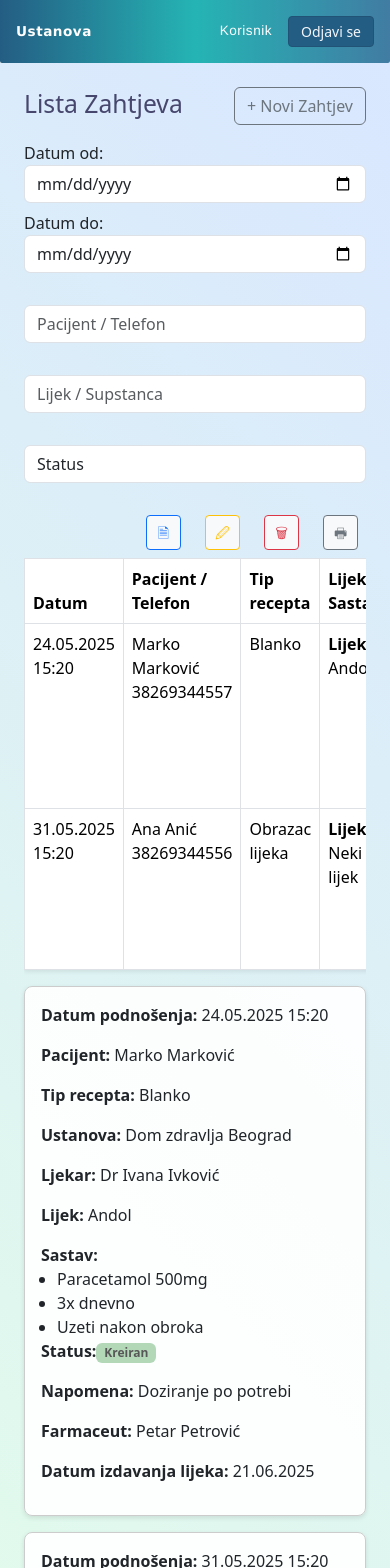
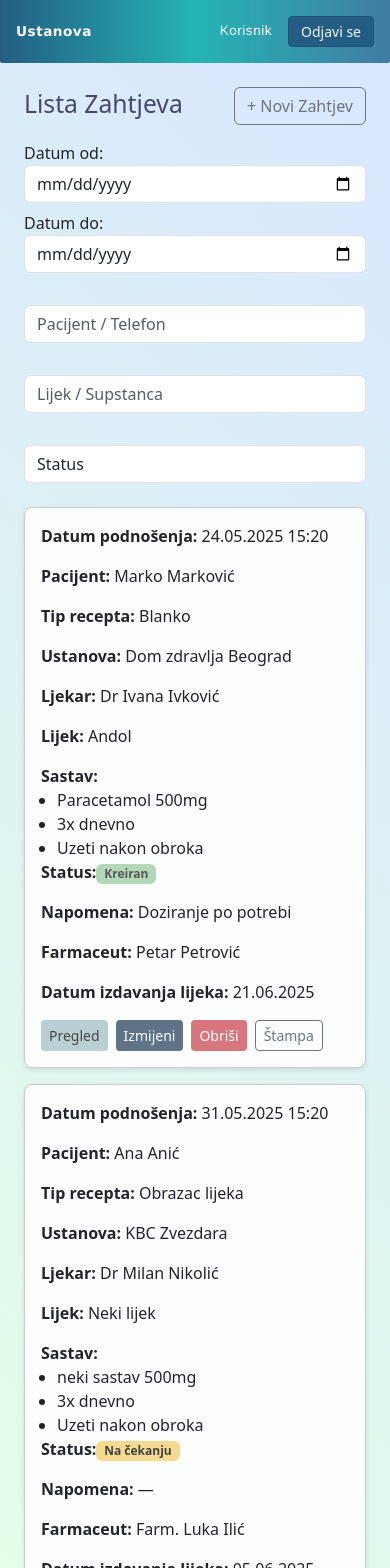
Before and after one commit to myproj832/Web-zahtjevi, a React (Vite) app in the folder frontend/: page /requests in a window 390 px wide. Shown: the top 1568 px of the page. Built offline with nearby package versions, Linux system fonts and the light colour scheme; no server answers; sample sign-in values are in the browser's storage.

Commit message:
Fix: Mobile view

```diff
--- a/frontend/src/components/RequestsList/ActionButtons.jsx
+++ b/frontend/src/components/RequestsList/ActionButtons.jsx
@@ -1,7 +1,6 @@
-import React from 'react';
-
 function ActionButtons({ selectedRequest, handleDelete }) {
     return (
+        <div className='d-none d-md-block'>
             <div className="d-flex justify-content-end gap-4 p-2">
                 <button
                     className="btn btn-sm btn-outline-primary btn-light btn-30"
@@ -28,6 +27,7 @@ function ActionButtons({ selectedRequest, handleDelete }) {
                     🖶
                 </button>
             </div>
+        </div>
     );
 }
 
--- a/frontend/src/components/RequestsList/RequestCard.jsx
+++ b/frontend/src/components/RequestsList/RequestCard.jsx
@@ -34,7 +34,35 @@ function RequestCard({ request }) {
             <p><strong>Napomena:</strong> {request.napomena || "—"}</p>
             <p><strong>Farmaceut:</strong> {request.farmaceut}</p>
             <p><strong>Datum izdavanja lijeka:</strong> {request.datumIzdavanja}</p>
+            <div className="button-group mt-3 d-flex flex-wrap gap-2">
+                <button className="btn btn-pregled btn-sm">Pregled</button>
+                {request.status === "Kreiran" && (
+                    <>
+                        <button className="btn btn-izmijeni btn-sm">Izmijeni</button>
+                        <button
+                            className="btn btn-obrisi btn-sm"
+                            onClick={() => {
+                                if (
+                                    window.confirm(
+                                        "Jeste li sigurni da želite da obrišete zahtjev?"
+                                    )
+                                ) {
+                                    // Simulacija promjene statusa
+                                    alert("Zahtjev je sada pasivan (soft delete)");
+                                }
+                            }}
+                        >
+                            Obriši
+                        </button>
+                    </>
+                )}
+                <button className="btn btn-outline-secondary btn-sm">
+                    Štampa
+                </button>
+            </div>
         </div>
+
+
     );
 }
 
--- a/frontend/src/components/RequestsList/RequestTable.jsx
+++ b/frontend/src/components/RequestsList/RequestTable.jsx
@@ -1,8 +1,8 @@
-import React from "react";
 import { Table } from "react-bootstrap";
 
 function RequestTable({ filteredRequests, setSelectedRowId, selectedRowId }) {
     return (
+        <div className="d-none d-md-block">
             <Table bordered hover responsive className="bg-white shadow-sm">
                 <thead>
                     <tr>
@@ -56,8 +56,7 @@ function RequestTable({ filteredRequests, setSelectedRowId, selectedRowId }) {
                             </td>
                             <td>
                                 <span
-                className={`badge ${
-                  request.status === "Kreiran"
+                                    className={`badge ${request.status === "Kreiran"
                                             ? "badge-status-kreiran"
                                             : "badge-status-na-cekanju"
                                         }`}
@@ -72,6 +71,7 @@ function RequestTable({ filteredRequests, setSelectedRowId, selectedRowId }) {
                     ))}
                 </tbody>
             </Table>
+        </div>
     );
 }
 
```
Lines whose indentation alone changed are shown as unchanged.
